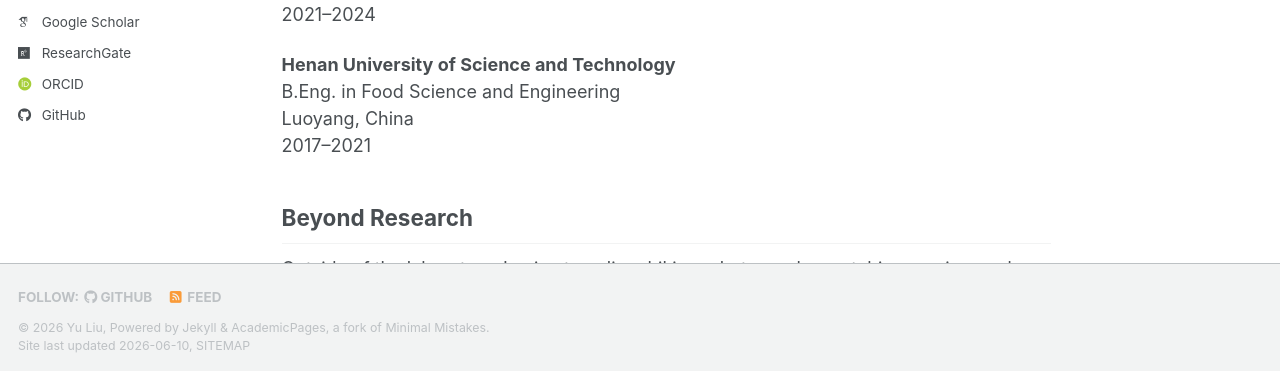
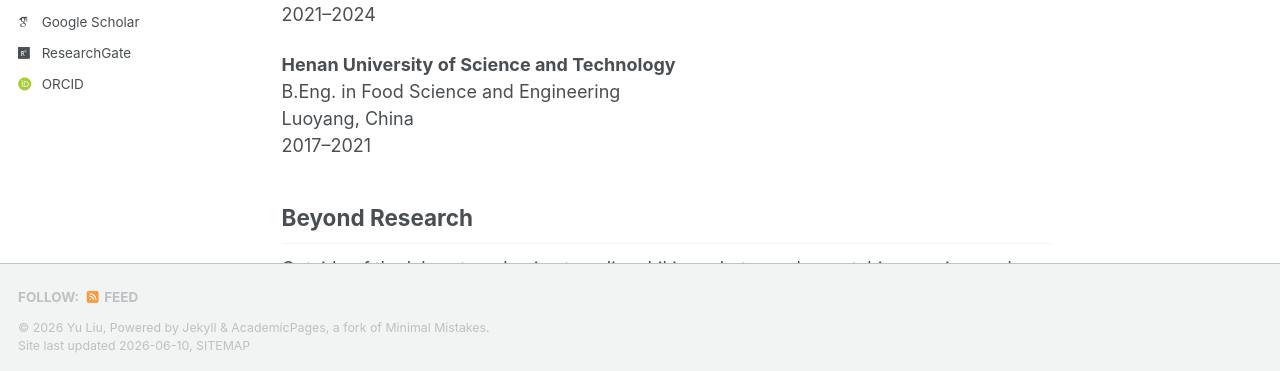
Before and after one commit to yuliu0322/yuliu0322.github.io, a Jekyll site: the page built from _pages/about.md, in a window 1280 px wide and 900 px high, scrolled down 374 px. Shown: the part 526-897 px from the top of the window. Built offline with Jekyll 4.4.1, drawn with Linux system fonts in a browser that asks for light colours; some web fonts are replaced; a script bundle is joined from its source files by our own code; library files that are not in the unit come from our copies.

Commit message:
Update _config.yml

```diff
--- a/_config.yml
+++ b/_config.yml
@@ -51,7 +51,6 @@ author:
   bitbucket        : # Username - Update with your username on the site
   codepen          : # Username
   dribbble         : # Username
-  github           : "yuliu0322"
   kaggle           : # Username
   stackoverflow    : # User number or user number and name (i.e., use "1" or "1/jeff-atwood")
 
```
